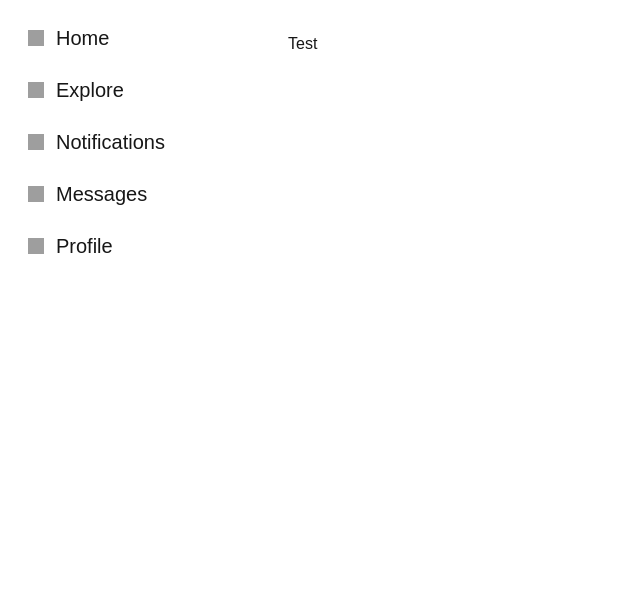
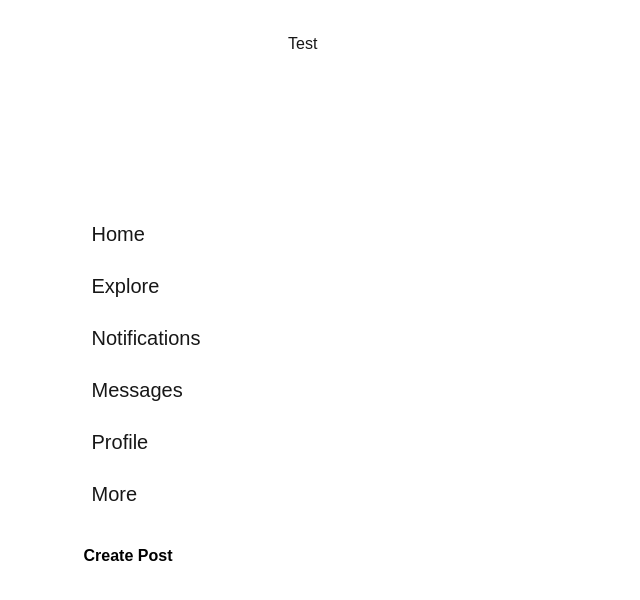
Before and after one commit to pickachuuu/kaleido-client, a Next.js app: page / in a window 1280 px wide. Shown: the top 600 px of the page, without its empty margins (0-640 px from the left). Built offline with nearby package versions, Linux system fonts and the light colour scheme; grey boxes are pictures that could not be loaded.

Commit message:
feat: enhance Sidebar layout and integrate More and Create Post buttons

```diff
--- a/src/components/layout/Sidebar.tsx
+++ b/src/components/layout/Sidebar.tsx
@@ -3,12 +3,14 @@ import Link from 'next/link'
 import { usePathname } from 'next/navigation'
 import { cn } from '@/lib/utils'
 import { sidebarNavItems } from "@/config/sidebar-cfg"
+import { Button } from '@/components/ui/Button'
+import { CircleEllipsis } from 'lucide-react'
+
 
 export default function Sidebar() {
     const pathname = usePathname()
-
     return (
-        <aside className="w-64 h-full bg-background p-4">
+        <aside className="w-64 h-full p-4 flex items-center justify-center">
             <nav className="space-y-2">
                 {sidebarNavItems.map((item) => {
                     const isActive = pathname === item.href
@@ -25,17 +27,26 @@ export default function Sidebar() {
                             )}
                         >
                             {item.icon && (
-                                <img
-                                    src={item.icon}
-                                    alt=""
-                                    className="h-4 w-4"
-                                    aria-hidden="true"
+                                <item.icon color='#ffffff'
                                 />
                             )}
                             <span className='text-xl'>{item.title}</span>
                         </Link>
                     )
                 })}
+
+                {/* More Button */}
+
+                <div className='flex items-center gap-3 px-3 py-2 text-sm'>
+                    <CircleEllipsis color='#ffffff'/>
+                    <span className='text-xl'>More</span>
+                </div>
+
+                {/* Post Button */}
+                <Button className="w-full my-2 font-bold text-black" size={'lg'}>
+                    Create Post
+                </Button>
+
             </nav>
         </aside>
     )
```
